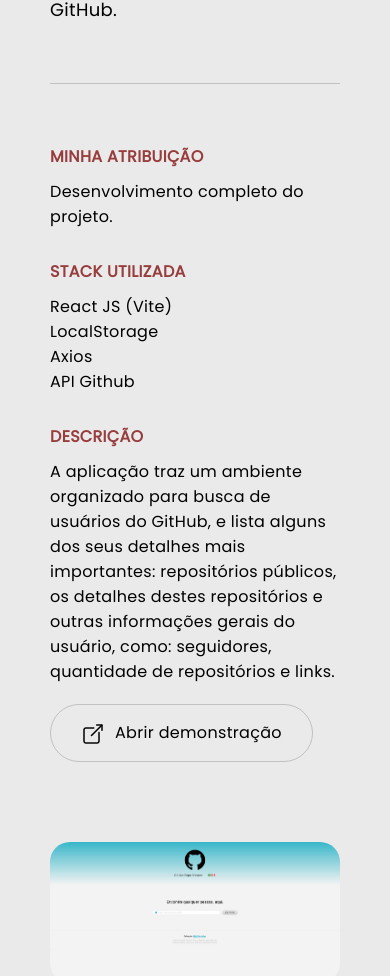
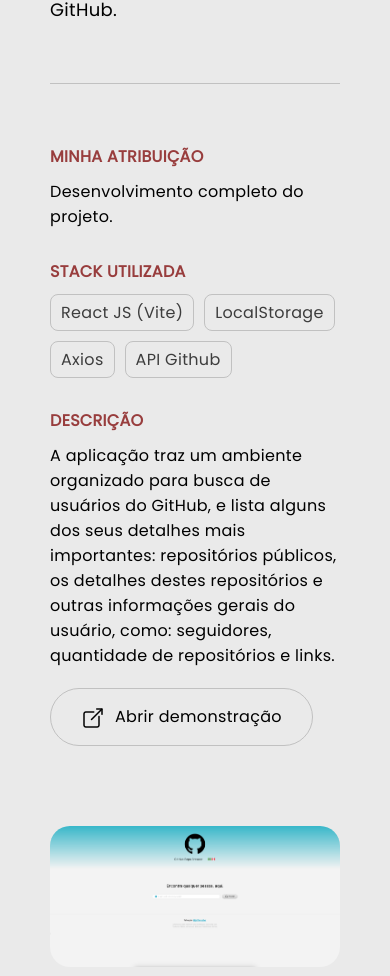
Before and after one commit to jeffreyalvr/meu-portfolio, a React (Vite) app: page /works/1 in a window 390 px wide. Shown: the part 932-1908 px from the top of the page. Built offline with nearby package versions, Linux system fonts and the light colour scheme.

Commit message:
Reorganiza WorkView

```diff
--- a/src/components/Sections/styles.css
+++ b/src/components/Sections/styles.css
@@ -105,6 +105,33 @@ section .project-summary b {
   text-transform: uppercase;
 }
 
+section .project-summary {
+  display: grid;
+  grid-template-columns: 1fr 2fr;
+  width: 100%;
+  gap: 100px;
+}
+
+section .project-summary .stack-container {
+  display: flex;
+  flex-direction: row;
+  flex-wrap: wrap;
+  justify-content: flex-start;
+  gap: 10px;
+}
+
+section .project-summary .stack-container .tag {
+  padding: 5px 10px;
+  border: 1px solid var(--border-color);
+  border-radius: 8px;
+  width: fit-content;
+  color: var(--fg-dark);
+}
+
+section .project-summary .stack-container .tag:hover {
+  background-color: var(--border-color);
+}
+
 section .project-summary .right-panel {
   max-width: 100%;
   height: auto;
@@ -148,6 +175,14 @@ section .project-gallery img:hover {
   }
 }
 
+@media screen and (max-width: 1100px) {
+  section .project-summary {
+    display: flex;
+    flex-direction: column;
+    gap: 30px;
+  }
+}
+
 @media screen and (max-width: 1000px) {
   section .bio {
     flex-wrap: wrap;
@@ -160,17 +195,6 @@ section .project-gallery img:hover {
   }
   section .bio .description .action-buttons a {
     max-width: max-content;
-  }
-}
-
-@media screen and (max-width: 950px) {
-  section .project-summary {
-    flex-direction: column;
-  }
-  section .project-summary .left-panel {
-    display: flex;
-    flex-flow: row-reverse;
-    justify-content: space-between;
   }
 }
 
--- a/src/pages/WorkView/index.jsx
+++ b/src/pages/WorkView/index.jsx
@@ -95,10 +95,12 @@ const WorkView = () => {
               </div>
               <div className="item">
                 <b>Stack utilizada</b>
-                <p>React JS (Vite)</p>
-                <p>LocalStorage</p>
-                <p>Axios</p>
-                <p>API Github</p>
+                <div className="stack-container">
+                  <div className="tag">React JS (Vite)</div>
+                  <div className="tag">LocalStorage</div>
+                  <div className="tag">Axios</div>
+                  <div className="tag">API Github</div>
+                </div>
               </div>
             </div>
             <div className="right-panel">
```
